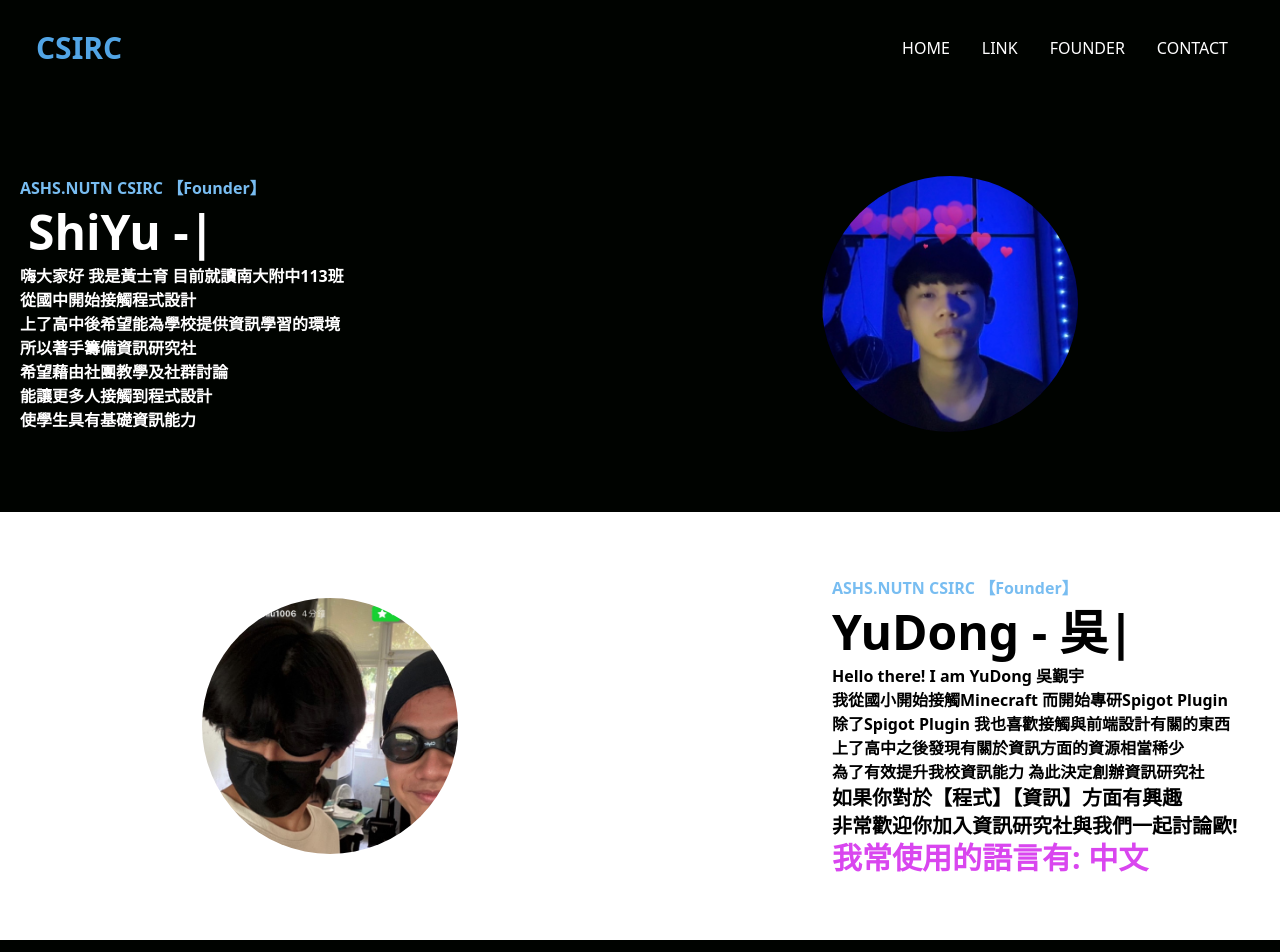
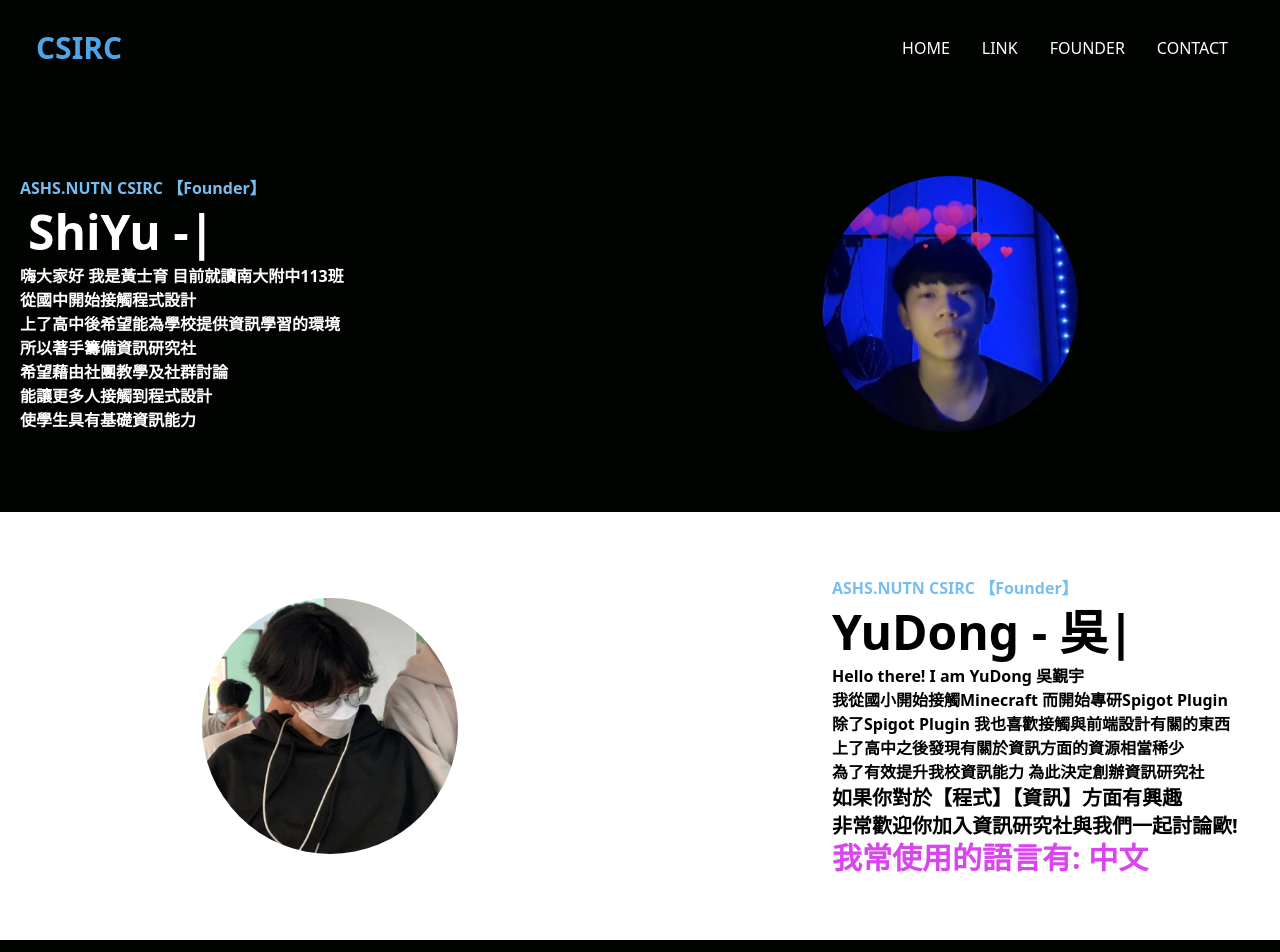
Before and after one commit to yudong-0222/realclubwebsite, a Next.js app: page /founder in a window 1280 px wide. Shown: the top 952 px of the page. Built offline with nearby package versions, Linux system fonts and the light colour scheme; a web font is replaced by a local one.

Commit message:
reset YuDongs avatar xD

```diff
--- a/src/components/Yudong.jsx
+++ b/src/components/Yudong.jsx
@@ -21,7 +21,7 @@ const Yudong = () => {
             variants={planetVariants('left')}
             className={`flex-[0.75] ${styles.flexCenter}`}
         >
-          <img className='max-w-[256px] w-[256px] sm:w-[256px] md:w-[256px] lg:w-[256px] mx-auto my-4 rounded-full justify-center' src='/images/super.png' alt="/" />
+          <img className='max-w-[256px] w-[256px] sm:w-[256px] md:w-[256px] lg:w-[256px] mx-auto my-4 rounded-full justify-center' src='/images/super2.png' alt="/" />
         </motion.div>
         <motion.div
             variants={fadeIn('left', 'tween', 0.2, 1)}
```
Also changed, not shown: public/images/super.png (deleted), public/images/super2.png (added).
